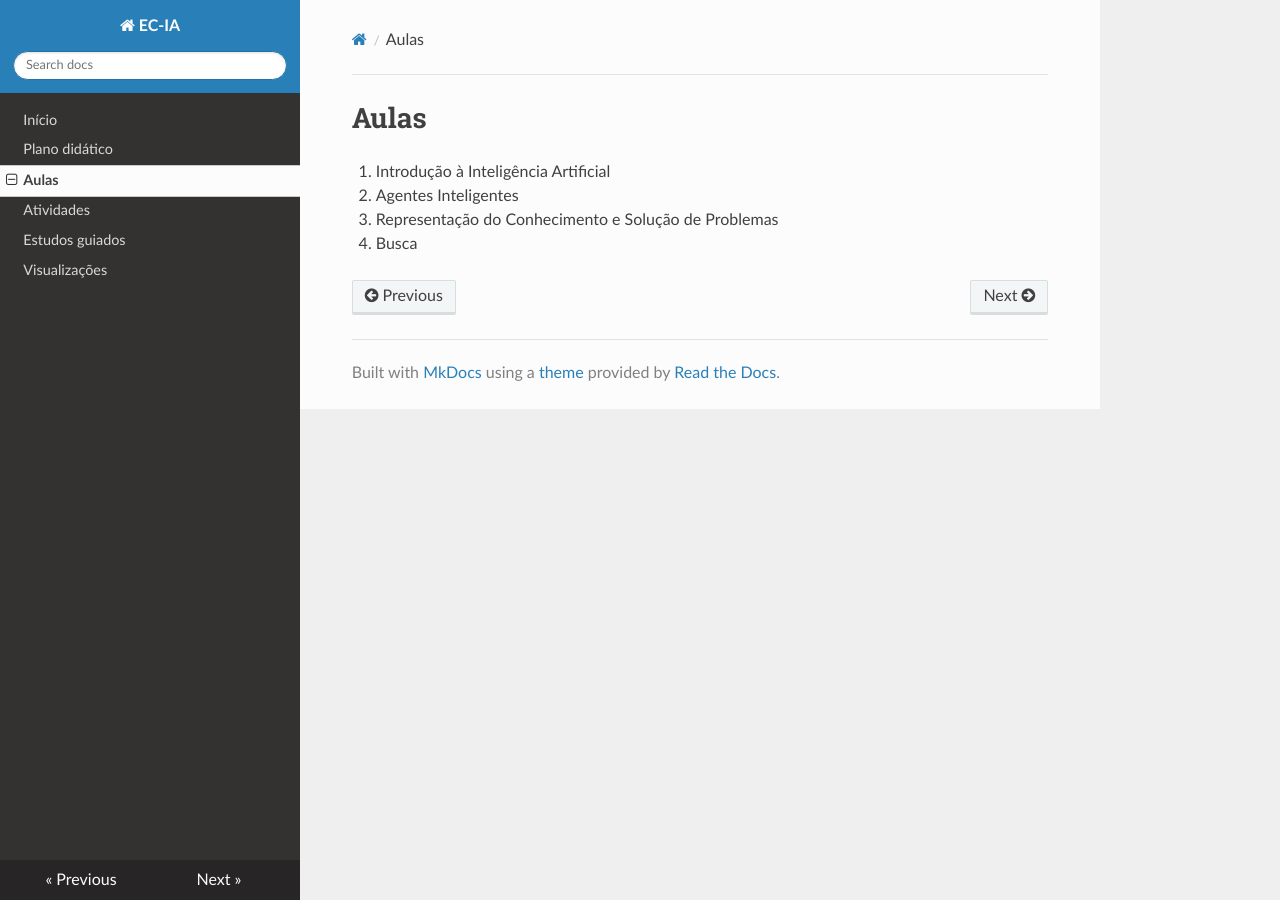
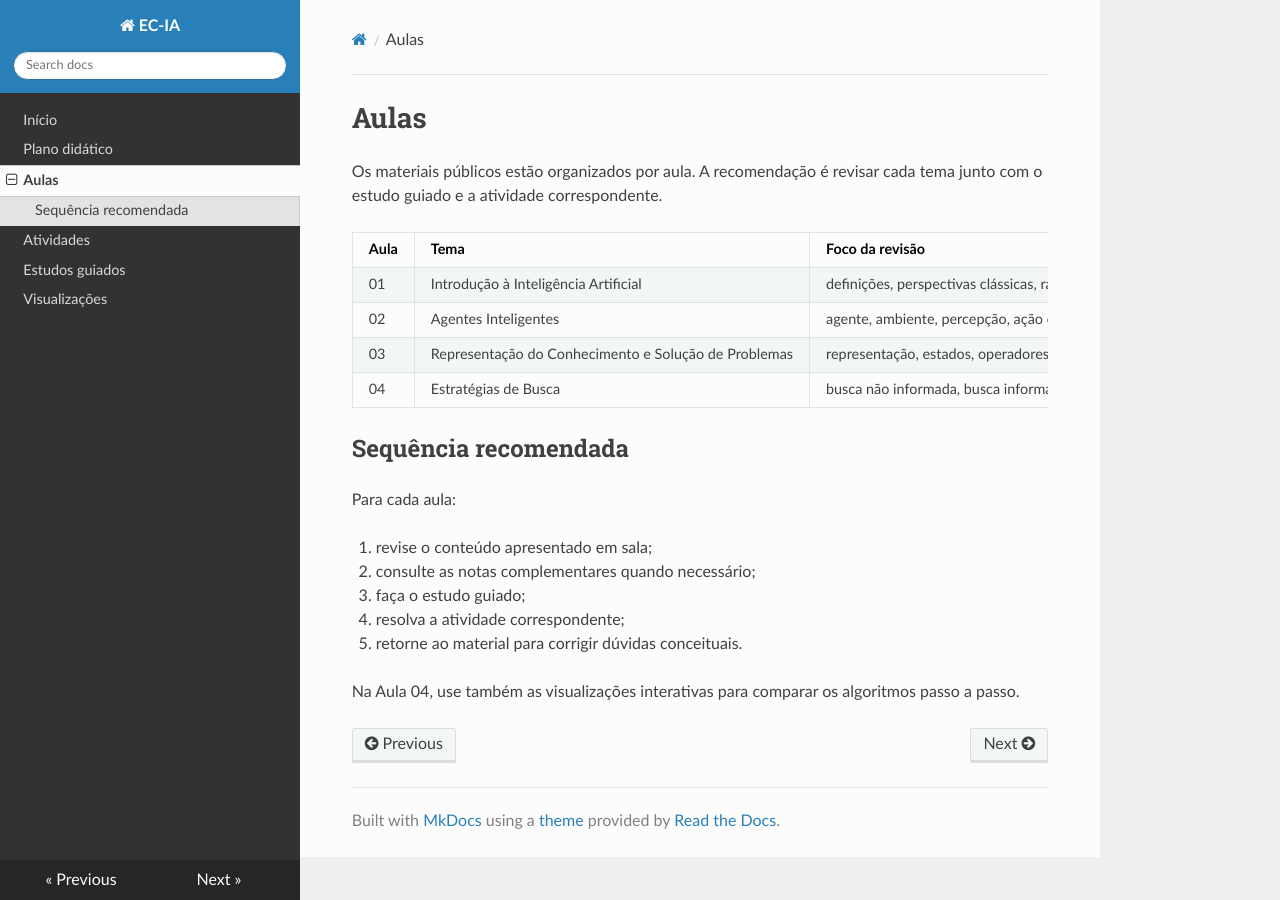
Before and after one commit to tiagofga/EC-IA, an MkDocs documentation site: the page built from docs/aulas/index.md, in a window 1280 px wide. Built offline with MkDocs 1.6.1, drawn with Linux system fonts in a browser that asks for light colours; nearby versions of some CDN libraries.

Commit message:
docs(aulas): improve student overview

```diff
--- a/docs/aulas/index.md
+++ b/docs/aulas/index.md
@@ -1,6 +1,22 @@
 # Aulas
 
-1. Introdução à Inteligência Artificial
-2. Agentes Inteligentes
-3. Representação do Conhecimento e Solução de Problemas
-4. Busca
+Os materiais públicos estão organizados por aula. A recomendação é revisar cada tema junto com o estudo guiado e a atividade correspondente.
+
+| Aula | Tema | Foco da revisão |
+|---|---|---|
+| 01 | Introdução à Inteligência Artificial | definições, perspectivas clássicas, racionalidade e aplicações |
+| 02 | Agentes Inteligentes | agente, ambiente, percepção, ação e tipos de agentes |
+| 03 | Representação do Conhecimento e Solução de Problemas | representação, estados, operadores, objetivos e formulação de problemas |
+| 04 | Estratégias de Busca | busca não informada, busca informada e busca local |
+
+## Sequência recomendada
+
+Para cada aula:
+
+1. revise o conteúdo apresentado em sala;
+2. consulte as notas complementares quando necessário;
+3. faça o estudo guiado;
+4. resolva a atividade correspondente;
+5. retorne ao material para corrigir dúvidas conceituais.
+
+Na Aula 04, use também as visualizações interativas para comparar os algoritmos passo a passo.
```
